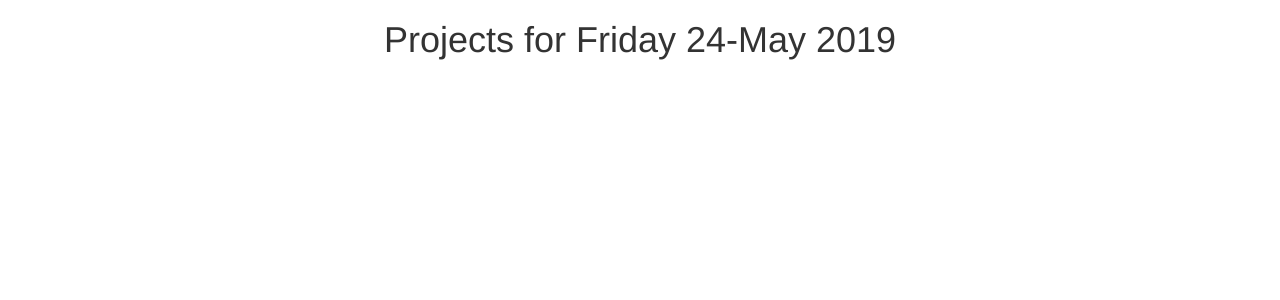
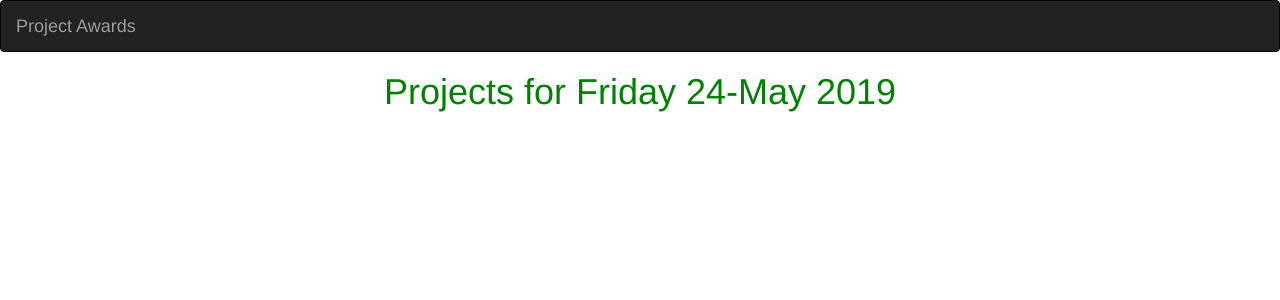
Before and after one commit to Ephraim-Kamau/Project-Awards, a Django app: page /projects/today/ in a window 1280 px wide. Shown: the top 300 px of the page. Run offline with Django 3.2, Linux system fonts and the light colour scheme; some libraries are stand-ins or nearby versions.

Commit message:
Add navbar along with static files

```diff
--- a/projects/templates/all-projects/base.html
+++ b/projects/templates/all-projects/base.html
@@ -1,4 +1,5 @@
 {% load bootstrap3 %}
+{% load static%}
 <!DOCTYPE html>
 <html>
 <head>
@@ -12,10 +13,13 @@
 
   {% block styles %}
     {% bootstrap_css %}
+    <link rel="stylesheet" href="{% static 'css/baseprojects.css' %}">
   {% endblock %}
 
 </head>
 <body>
+    {% include "navbar.html" %}
+
     {% block content %}
     <h1 class='text-center'>Projects for {{date|date:"l d-F Y"}}</h1>
      {%endblock%}
--- /dev/null
+++ b/projects/templates/navbar.html
@@ -0,0 +1,17 @@
+<!DOCTYPE html>
+<html lang="en">
+<head>
+
+  <meta charset="utf-8">
+  <meta name="viewport" content="width=device-width, initial-scale=1">
+</head>
+<body>
+<nav class="navbar navbar-inverse">
+  <div class="container-fluid">
+    <div class="navbar-header">
+      <a class="navbar-brand" href="{% url 'projectsToday' %}">Project Awards</a>
+    </div>
+  </div>
+</nav>
+</body>
+</html>
--- /dev/null
+++ b/static/css/baseprojects.css
@@ -0,0 +1,4 @@
+h1
+{
+  color: green;
+}
--- a/trophy/settings.py
+++ b/trophy/settings.py
@@ -120,3 +120,6 @@ USE_TZ = True
 # https://docs.djangoproject.com/en/1.11/howto/static-files/
 
 STATIC_URL = '/static/'
+STATICFILES_DIRS = [
+    os.path.join(BASE_DIR, "static"),
+]
```
